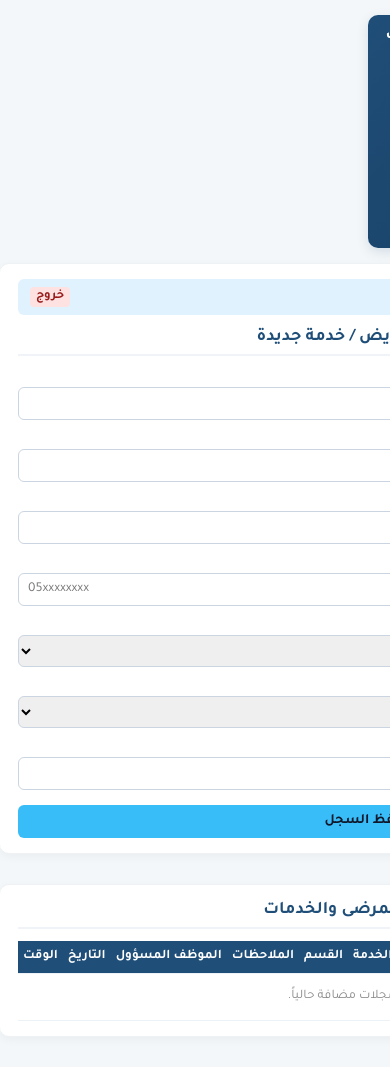
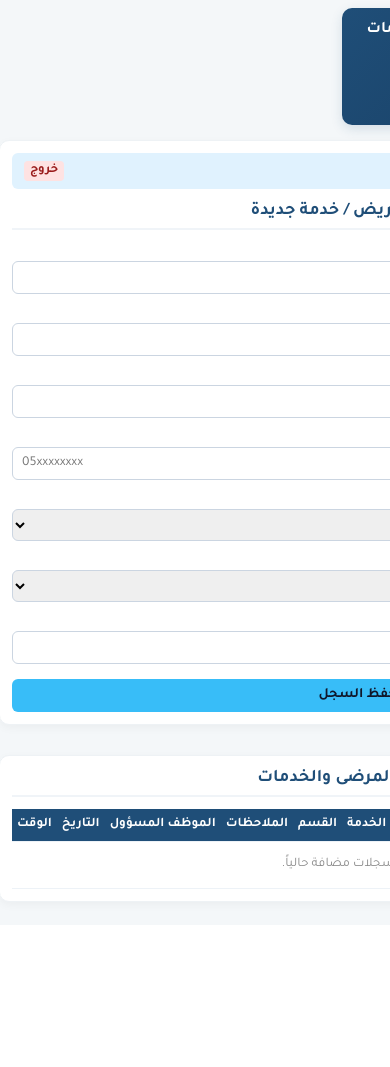
Before and after one commit to faialrajhi/support-unit-system, a Flask app: page / in a window 390 px wide; the page is wider, and only the part inside the window is pictured. After the commit the page ends 909 px from the top of that part, so only its background shows below. Run offline with Flask 3, Linux system fonts and the light colour scheme; the visitor is signed in with stand-in values (Sample User, id 1); data that the repository does not hold is empty.

Commit message:
Update index.html

```diff
--- a/templates/index.html
+++ b/templates/index.html
@@ -28,31 +28,37 @@
             margin: 0 auto;
         }
 
+        /* الشريط الأزرق العلوي */
         .header-banner {
             background: linear-gradient(135deg, #1F4E78 0%, #163a5d 100%);
             color: white;
-            padding: 15px 25px;
+            padding: 8px 18px;
             border-radius: 10px;
             display: flex;
             flex-direction: row-reverse;
             align-items: center;
             justify-content: space-between;
+            gap: 12px;
             margin-bottom: 15px;
             box-shadow: 0 4px 12px rgba(31,78,120,0.15);
         }
 
+        /* شعار المستشفى */
         .header-banner img {
             width: 200px;
+            max-height: 65px;
             height: auto;
             object-fit: contain;
             flex-shrink: 0;
         }
 
+        /* عنوان الصفحة */
         .header-banner h2 {
-            font-size: 1.5rem;
+            font-size: 1.2rem;
             font-weight: 700;
             flex-grow: 1;
             text-align: center;
+            line-height: 1.5;
         }
 
         .main-layout {
@@ -190,39 +196,51 @@
             padding: 15px;
         }
 
+        /* توافق الصفحة مع الأجهزة المتوسطة */
         @media (max-width: 900px) {
             .main-layout {
                 grid-template-columns: 1fr;
             }
 
             .header-banner {
-                flex-direction: row-reverse;
-                padding: 12px;
-                gap: 10px;
+                padding: 8px 12px;
+                gap: 8px;
             }
 
             .header-banner img {
-                width: 200px;
-                max-width: 45%;
+                width: 160px;
+                max-height: 60px;
             }
 
             .header-banner h2 {
-                font-size: 1.1rem;
+                font-size: 1.05rem;
             }
         }
 
+        /* توافق الصفحة مع الجوال */
         @media (max-width: 480px) {
+            body {
+                padding: 8px;
+            }
+
             .header-banner {
                 flex-direction: column;
+                padding: 10px;
+                gap: 8px;
             }
 
             .header-banner img {
                 width: 200px;
                 max-width: 100%;
+                max-height: 65px;
             }
 
             .header-banner h2 {
                 font-size: 1rem;
+            }
+
+            .card {
+                padding: 12px;
             }
         }
     </style>
```
